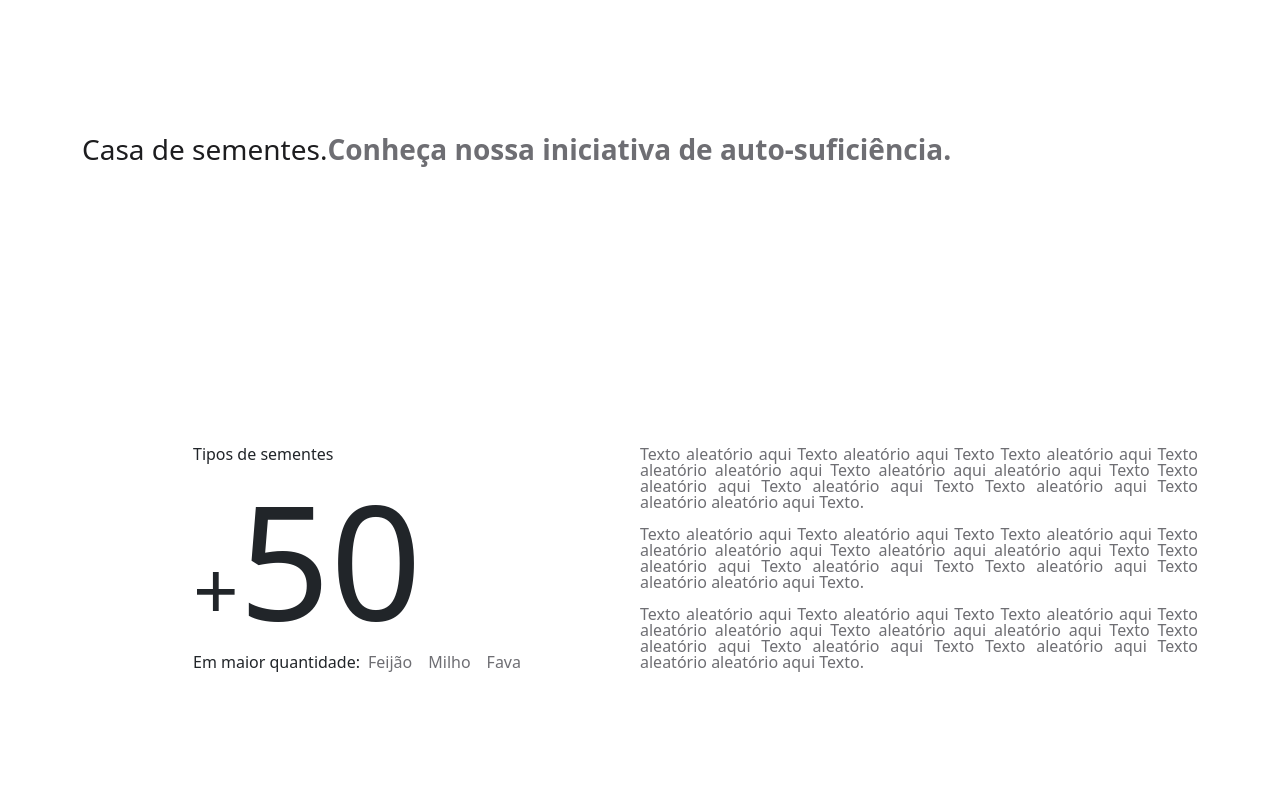
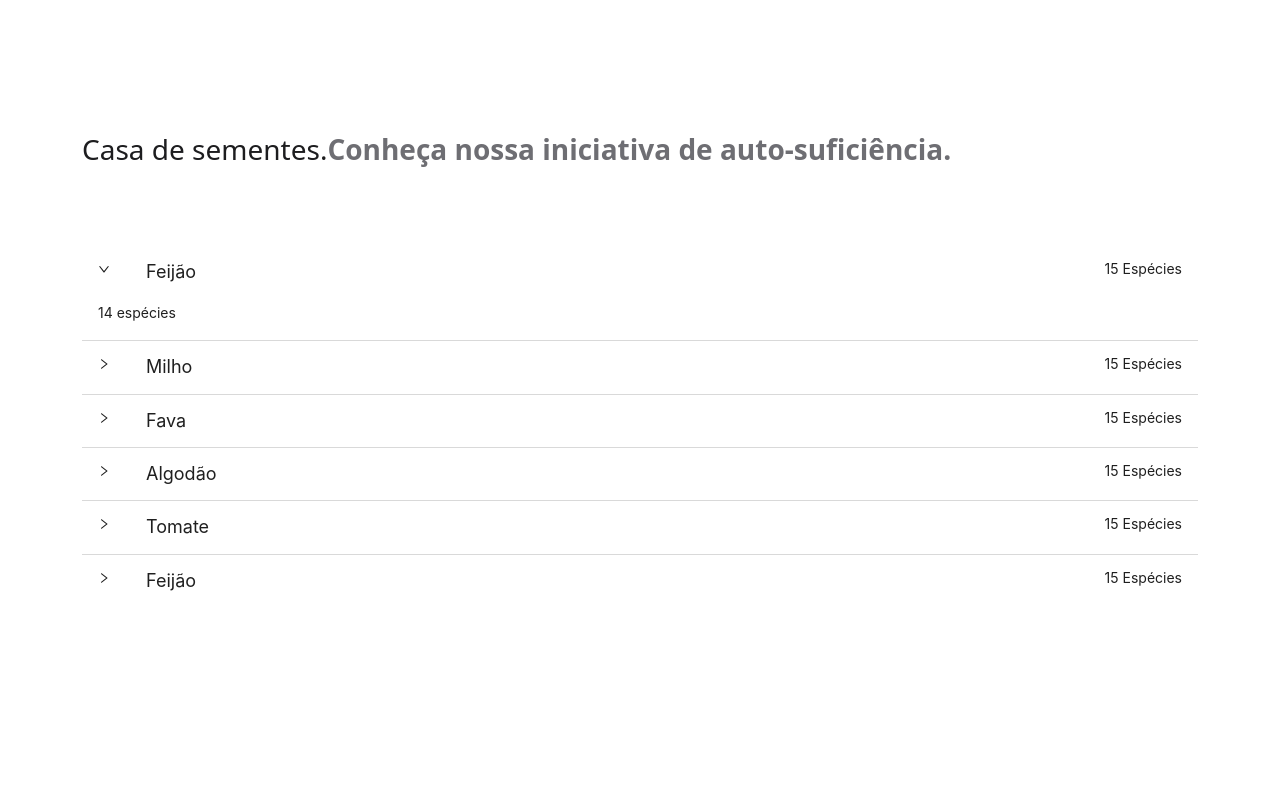
Before and after one commit to Luiz-gustavo-da-silva/ACCC, a React (Vite) app: page / in a window 1280 px wide. Shown: the part 3060-3860 px from the top of the page. Built offline with nearby package versions, Linux system fonts and the light colour scheme.

Commit message:
feat: finalização do modulo casa de semente

```diff
--- a/package.json
+++ b/package.json
@@ -11,6 +11,7 @@
   },
   "dependencies": {
     "@ant-design/icons": "^5.1.4",
+    "antd": "^5.7.3",
     "bootstrap": "^5.3.0",
     "react": "^18.2.0",
     "react-bootstrap": "^2.8.0",
--- a/src/components/casaSementes/index.module.css
+++ b/src/components/casaSementes/index.module.css
@@ -1,5 +1,5 @@
 .container {
-  height: 98vh;
+  min-height: 90vh;
 }
 
 .container__grid {
@@ -65,7 +65,34 @@
   color: #6e6e73;
 }
 
+.collapse{
+  background: none;
+  width: 100%;
+}
+
+.container__collapse{
+  display: flex;
+  width: 100%;
+  justify-content: center;
+  height:100%;
+  padding-top: 5rem;
+}
+
+.header{
+  display:flex;
+  justify-content:space-between;
+}
+
+.header p{
+  padding-left: 1.5rem;
+  font-size: 18px;
+}
+
 @media screen and (max-width: 1200px) {
+  .container__collapse{
+    padding-top: 3rem;
+  }
+
   .container__grid {
     grid-template-columns: 1fr;
     grid-template-rows: auto auto;
@@ -79,6 +106,7 @@
     width: 100%;
     margin: auto;
     height: auto;
+    min-height: auto;
     margin-top: 6rem;
     margin-bottom: 6rem;
   }
--- a/src/components/casaSementes/index.tsx
+++ b/src/components/casaSementes/index.tsx
@@ -1,5 +1,16 @@
 import style from "./index.module.css";
 import Container from "react-bootstrap/Container";
+// import type { CollapseProps } from "antd";
+import { Collapse } from "antd";
+const { Panel } = Collapse;
+
+const header = (
+  <p style={{ paddingLeft: 24 }}>
+    A dog is a type of domesticated animal. Known for its loyalty and
+    faithfulness, it can be found as a welcome guest in many households across
+    the world.
+  </p>
+);
 
 const CasaSementes = () => {
   return (
@@ -8,44 +19,133 @@ const CasaSementes = () => {
         <h2>Casa de sementes. </h2>
         <span>Conheça nossa iniciativa de auto-suficiência.</span>
       </div>
-      <div className={style.container__div}>
-        <div className={style.container__grid}>
-          <div id={style.modulo1} className={style.celula}>
-            <div>
-              <p>Tipos de sementes</p>
-              <h1>
-                <span className={style.mais}>+</span>50
-              </h1>
-              <p>
-                Em maior quantidade:
-                <span>Feijão</span>
-                <span>Milho</span>
-                <span>Fava</span>
-              </p>
+
+      <div className={style.container__collapse}>
+        <Collapse
+          bordered={false}
+          defaultActiveKey={["1"]}
+          className={style.collapse}
+        >
+          <Panel
+            header={
+              <div className={style.header}>
+                <div>
+                  <p >Feijão</p>
+                </div>
+                <div>
+                  <span>15</span> Espécies
+                </div>
+              </div>
+            }
+            key="1"
+          >
+            <div style={{ display: "flex" }}>
+              <div>
+                <span>14</span> espécies
+              </div>
             </div>
-          </div>
-
-          <div id={style.modulo2} className={style.celula}>
-            <p>
-              Texto aleatório aqui Texto aleatório aqui Texto Texto aleatório
-              aqui Texto aleatório aleatório aqui Texto aleatório aqui aleatório
-              aqui Texto Texto aleatório aqui Texto aleatório aqui Texto Texto
-              aleatório aqui Texto aleatório aleatório aqui Texto.
-            </p>
-            <p>
-              Texto aleatório aqui Texto aleatório aqui Texto Texto aleatório
-              aqui Texto aleatório aleatório aqui Texto aleatório aqui aleatório
-              aqui Texto Texto aleatório aqui Texto aleatório aqui Texto Texto
-              aleatório aqui Texto aleatório aleatório aqui Texto.
-            </p>
-            <p>
-              Texto aleatório aqui Texto aleatório aqui Texto Texto aleatório
-              aqui Texto aleatório aleatório aqui Texto aleatório aqui aleatório
-              aqui Texto Texto aleatório aqui Texto aleatório aqui Texto Texto
-              aleatório aqui Texto aleatório aleatório aqui Texto.
-            </p>
-          </div>
-        </div>
+          </Panel>
+          <Panel
+            header={
+              <div className={style.header}>
+                <div>
+                  <p style={{ paddingLeft: 24 }}>Milho</p>
+                </div>
+                <div>
+                  <span>15</span> Espécies
+                </div>
+              </div>
+            }
+            key="2"
+          >
+            <div style={{ display: "flex" }}>
+              <p style={{ paddingLeft: 24 }}>Feijão</p>
+              <div>
+                <span>14</span> espécies
+              </div>
+            </div>
+          </Panel>
+          <Panel
+            header={
+              <div className={style.header}>
+                <div>
+                  <p style={{ paddingLeft: 24 }}>Fava</p>
+                </div>
+                <div>
+                  <span>15</span> Espécies
+                </div>
+              </div>
+            }
+            key="3"
+          >
+            <div style={{ display: "flex" }}>
+              <p style={{ paddingLeft: 24 }}>Feijão</p>
+              <div>
+                <span>14</span> espécies
+              </div>
+            </div>
+          </Panel>
+          <Panel
+            header={
+              <div className={style.header}>
+                <div>
+                  <p style={{ paddingLeft: 24 }}>Algodão</p>
+                </div>
+                <div>
+                  <span>15</span> Espécies
+                </div>
+              </div>
+            }
+            key="4"
+          >
+            <div style={{ display: "flex" }}>
+              <p style={{ paddingLeft: 24 }}>Hotaliças</p>
+              <div>
+                <span>14</span> espécies
+              </div>
+            </div>
+          </Panel>
+          <Panel
+            header={
+              <div className={style.header}>
+                <div>
+                  <p style={{ paddingLeft: 24 }}>Tomate</p>
+                </div>
+                <div>
+                  <span>15</span> Espécies
+                </div>
+              </div>
+            }
+            key="5"
+          >
+            <div style={{ display: "flex" }}>
+              <p style={{ paddingLeft: 24 }}>Feijão</p>
+              <div>
+                <span>14</span> espécies
+              </div>
+            </div>
+          </Panel>
+          <Panel
+            header={
+              <div className={style.header}>
+                <div>
+                  <p style={{ paddingLeft: 24 }}>Feijão</p>
+                </div>
+                <div>
+                  <span>15</span> Espécies
+                </div>
+              </div>
+            }
+            key="6"
+          >
+            <div style={{ display: "flex" }}>
+              <p style={{ paddingLeft: 24 }}>Feijão</p>
+              <div>
+                <span>14</span> espécies
+              </div>
+            </div>
+          </Panel>
+        </Collapse>
       </div>
     </Container>
   );
```
Also changed, not shown: 1 other file (tests, documents, lock files or other folders).
